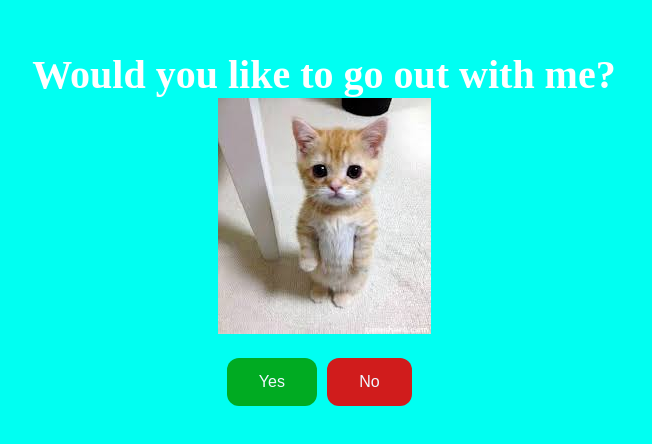
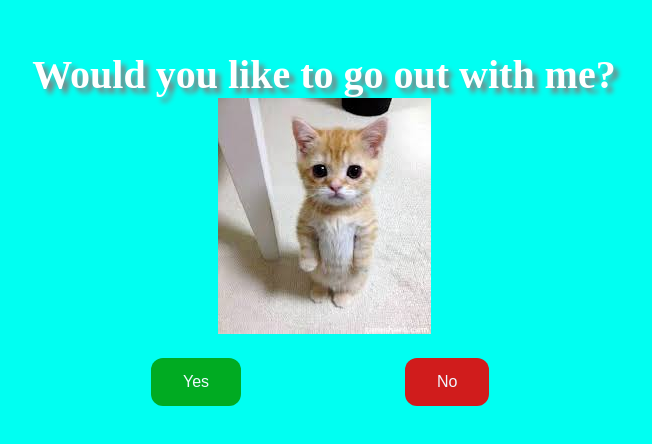
Before and after one commit to irfanburakege/askingOut, a plain HTML site: page index.html in a window 1280 px wide. Shown: the part 174-618 px from the top of the page, without its empty margins (316-968 px from the left). Drawn offline with Linux system fonts and the light colour scheme.

Commit message:
Update style.css

```diff
--- a/style.css
+++ b/style.css
@@ -7,13 +7,12 @@ body {
 }
 
 #noButton {
-    animation: moveAway 2s 1;
+    animation: moveAway 2s forwards;
+    animation-iteration-count: 1;
     animation-play-state: paused;
     background-color: rgb(208, 28, 28);
     color: aliceblue;
-    margin-left: 90%;
     position:absolute;
-    opacity: 1;
 }
 #noButton:hover{
     animation-play-state: running;
@@ -24,7 +23,7 @@ body {
 #yesButton {
     background-color: rgb(0, 171, 34);
     color: aliceblue;
-    margin-right: 7%;
+    margin-right: 40%;
     position: absolute;
 }
 
@@ -36,7 +35,7 @@ body {
     text-align: center;
     margin-top: 20px;
     margin-bottom: 0;
-    text-shadow = 5px 5px 5px grey;
+    text-shadow: 5px 5px 5px grey;
 }
 
 .buttons_container {
@@ -46,7 +45,7 @@ body {
     justify-content: center;
     align-items: center;
     margin-top: 20px;
-    margin-left: 33%;
+    margin-left: 20%;
     display: inline-block;
 }
 
@@ -67,8 +66,9 @@ body {
     justify-content: center;
     align-items: center;
 }
+
 @keyframes moveAway{
-    from{margin-left: 8%;}
+    from{margin-left: 20%;}
     to{margin-left: 100%;}
 }
 
```
